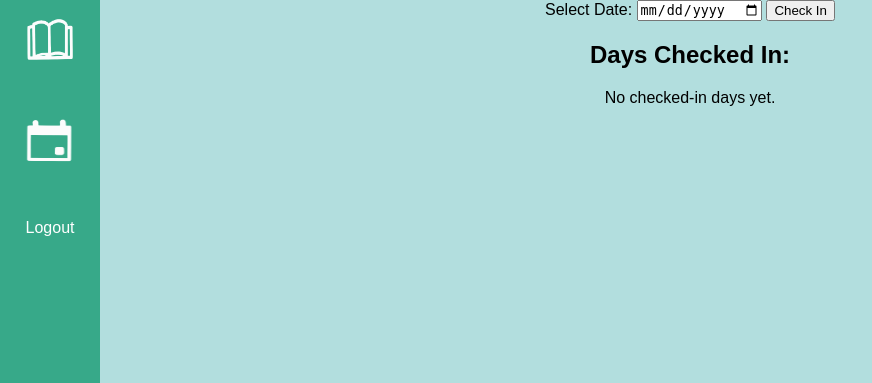
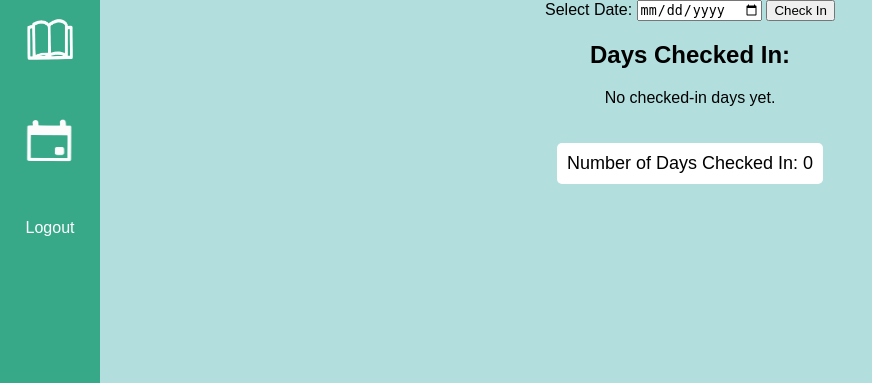
Before and after one commit to larahynkim/2-web-app-exercise-array-of-sunshine, a Flask app: page /checkin/1 in a window 1280 px wide. Shown: the part 124-507 px from the top of the page, without its empty margins (0-872 px from the left). Run offline with Flask 3, Linux system fonts and the light colour scheme; data that the repository does not hold is empty; some libraries are stand-ins or nearby versions.

Commit message:
add checked in days count in Calendar page

```diff
--- a/static/styles.css
+++ b/static/styles.css
@@ -217,3 +217,12 @@ input[type="submit"]:hover {
         flex-direction: column;
     }
 }
+
+#checked-in-counter {
+    margin-top: 20px;
+    font-size: 18px;
+    background-color: white;
+    padding: 10px;
+    border-radius: 5px;
+    display: inline-block;
+}
--- a/templates/calendar.html
+++ b/templates/calendar.html
@@ -51,6 +51,10 @@
         {% else %}
             <p>No checked-in days yet.</p>
         {% endif %}
+        <div id="checked-in-counter">
+         <span>Number of Days Checked In: </span>
+            <span id="checked-in-count">0</span>
+        </div>
 
         <div id="calendar"></div>
     </div>
@@ -65,7 +69,9 @@
                 events: events
             });
             calendar.render();
-        });
+            var checkedInCount = checkedDates.length - 1;
+        document.getElementById('checked-in-count').textContent = checkedInCount;
+    });
     </script>
 
 
```
